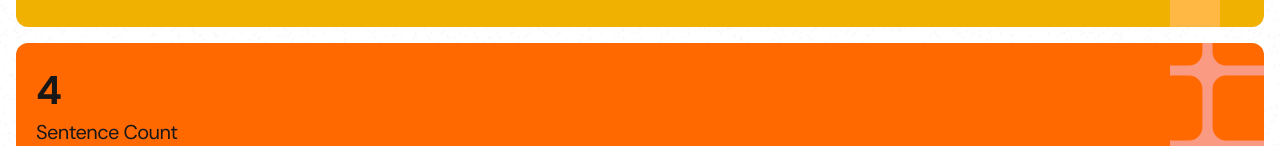
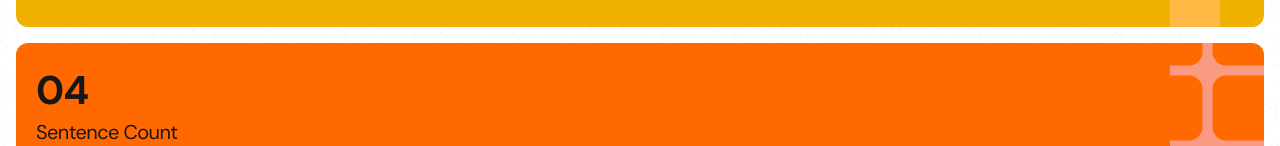
Before and after one commit to florianstancioiu/character-counter, a React (Vite) app: page / in a window 1280 px wide. Shown: the part 806-952 px from the top of the page. Built offline with nearby package versions, Linux system fonts and the light colour scheme.

Commit message:
Handled empty textarea

```diff
--- a/src/components/LetterDensity/LetterDensity.tsx
+++ b/src/components/LetterDensity/LetterDensity.tsx
@@ -17,6 +17,8 @@ const LetterDensity = ({ text }: LetterDensityProps) => {
       <p className="text-neutral-900 font-semibold leading-[130%] tracking-[-1px] text-[24px] mb-5">
         Letter Density
       </p>
+      {text.length !== 0 ? (
+        <div>
           <div>
             {chars.map((char, index) => {
               return (
@@ -37,6 +39,10 @@ const LetterDensity = ({ text }: LetterDensityProps) => {
             <span className={`inline-block ${arrowClasses}`}>&lt;</span>
           </p>
         </div>
+      ) : (
+        <p>No characters found. Start typing to see letter density.</p>
+      )}
+    </div>
   );
 };
 
--- a/src/components/Stat/Stat.tsx
+++ b/src/components/Stat/Stat.tsx
@@ -13,7 +13,7 @@ const Stat = ({ title, value, bgColor }: StatProps) => {
     >
       <div>
         <p className="font-bold text-[40px] leading-[100%] tracking-[-1px] mb-2">
-          {value}
+          {value < 9 ? `0${value}` : value}
         </p>
         <p className="text-[20px] leading-[140%] tracking-[-0.6px]">{title}</p>
       </div>
--- a/src/components/TextareaSection/TextareaSection.tsx
+++ b/src/components/TextareaSection/TextareaSection.tsx
@@ -9,6 +9,7 @@ const TextareaSection = () => {
     <div className="mb-10">
       <textarea
         defaultValue={text}
+        placeholder="Start typing here… (or paste your text)"
         className="mb-4 pt-2 px-2 border-2 border-neutral-200 bg-neutral-100 w-full resize-none text-neutral-700 h-50 rounded-xl text-[20px] leading-[140%] tracking-[-0.6px] font-normal"
       ></textarea>
       <div>
```
Lines whose indentation alone changed are shown as unchanged.
